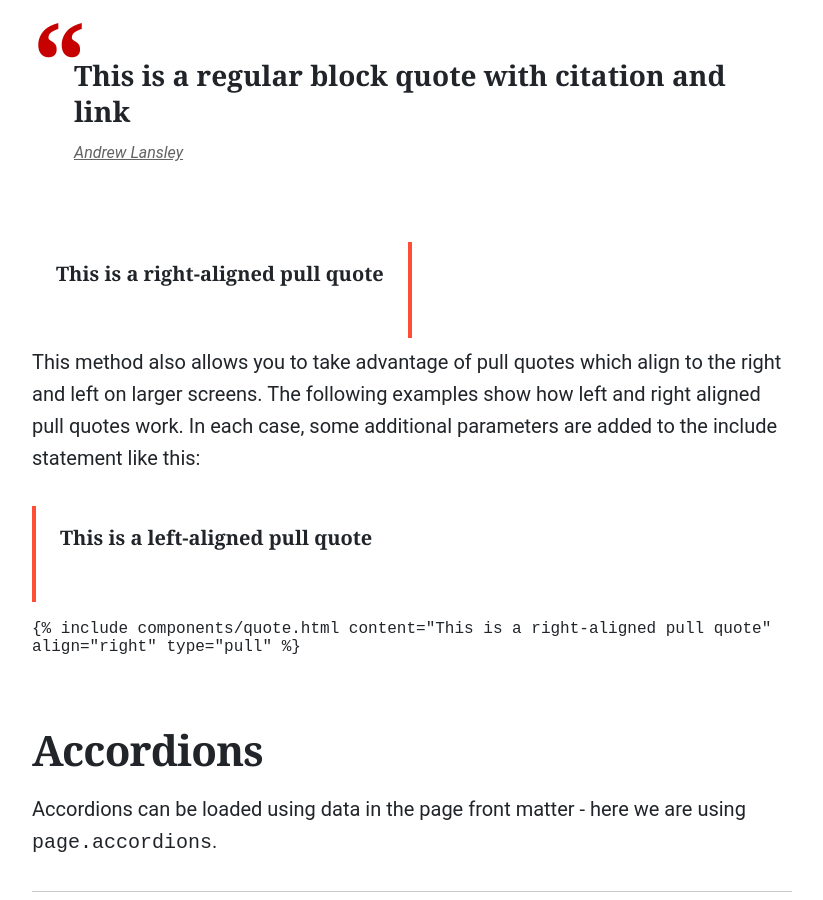
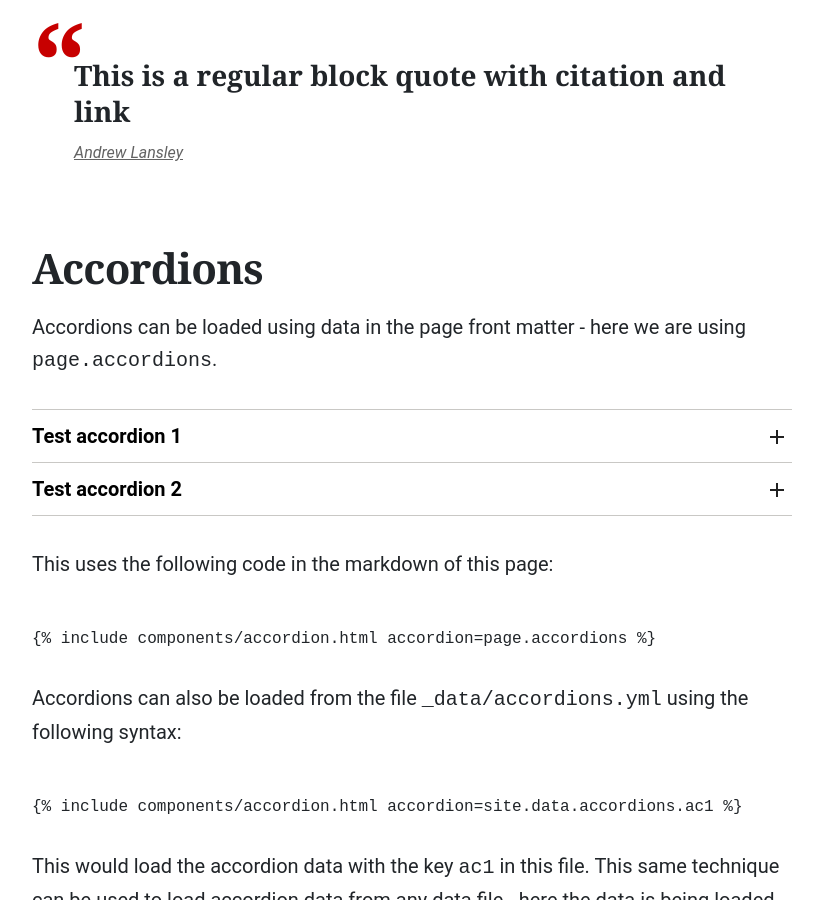
Before and after one commit to uol-library/jekyll-theme-uol, a Jekyll site: the page built from pages/examples/index.md, in a window 1280 px wide and 900 px high, scrolled down 2371 px. Shown: the whole window, without its empty margins (149-972 px from the left). Built offline with Jekyll 4.4.1, drawn with Linux system fonts in a browser that asks for light colours; some web fonts are replaced.

Commit message:
Removed pull quotes example (not working)

````diff
--- a/_layouts/post.html
+++ b/_layouts/post.html
@@ -17,6 +17,7 @@ layout: default
         <div class="uol-article__head">
             <header class="page-heading">
                 <h1 class="page-heading__title" itemprop="name headline">{{ page.title | escape }}</h1>
+                {% if page.categories or page.tags or page.author or page.date %}
                 <dl class="page-heading__meta">
                   {% if page.categories.size > 0 %}
                     <div class="page-heading__meta__group">
@@ -42,12 +43,14 @@ layout: default
                       {% endfor %}
                     </div>
                   {% endif %}
-
+                  {% if page.date %}
                     <div class="page-heading__meta__group">
                         <dt class="page-heading__meta__label">Published</dt>
                         <dd class="page-heading__meta__data" itemprop="datePublished"><time datetime="{{ page.date | date_to_xmlschema }}">{{ page.date | date: datefmt }}</time></dd>
                     </div>
+                  {% endif %}
                 </dl>
+                {% endif %}
             </header>
         </div>
 
--- a/pages/examples/index.md
+++ b/pages/examples/index.md
@@ -61,14 +61,6 @@ Produces this:
 
 {% include components/quote.html content="This is a regular block quote with citation and link" cite="Andrew Lansley" citeurl="/examples/" %}
 
-{% include components/quote.html content="This is a right-aligned pull quote" align="right" type="pull" %}
-This method also allows you to take advantage of pull quotes which align to the right and left on larger screens. The following examples show how left and right aligned pull quotes work. In each case, some additional parameters are added to the include statement like this:
-{% include components/quote.html content="This is a left-aligned pull quote" align="left" type="pull" %}
-```
-{% raw %}
-{% include components/quote.html content="This is a right-aligned pull quote" align="right" type="pull" %}
-{% endraw %}
-```
 ## Accordions
 
 Accordions can be loaded using data in the page front matter - here we are using `page.accordions`.
````
